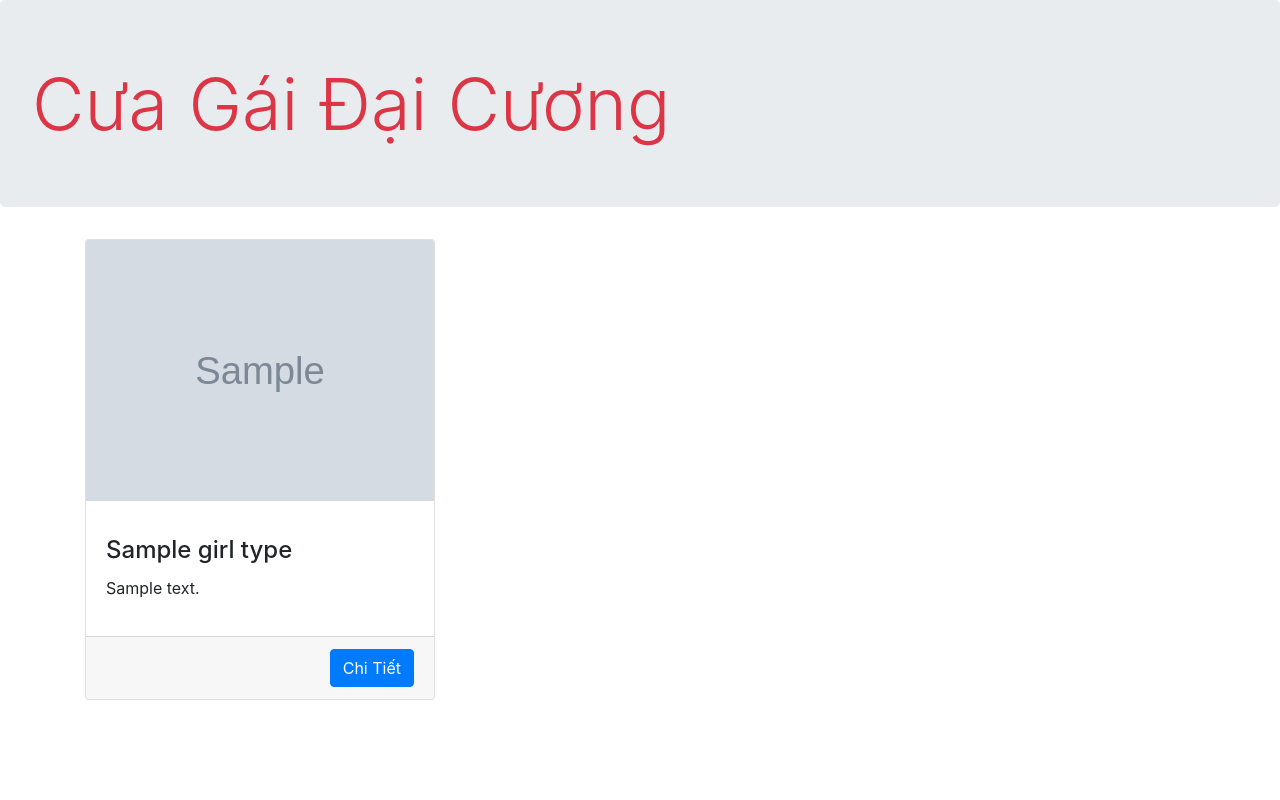
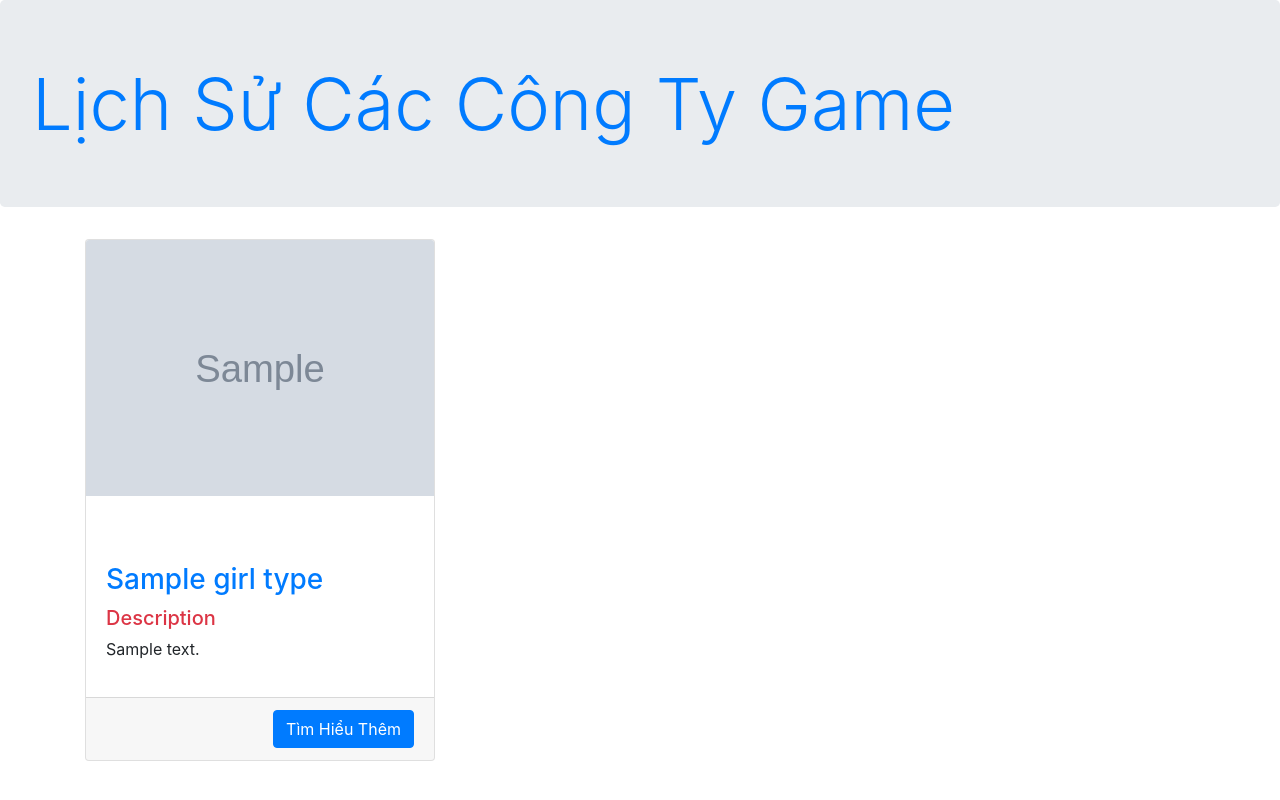
Before and after one commit to MinHoang/Web, a Python web app: template templates/index.html in a window 1280 px wide. Run offline with Jinja, Linux system fonts and the light colour scheme; the template is opened without the code that fills it: most values are stand-ins (such as "Sample title", 1, 10 or a date in 2020); grey boxes marked "Sample" are stand-in pictures; some libraries are stand-ins or nearby versions.

Commit message:
no message

```diff
--- a/static/index.css
+++ b/static/index.css
@@ -1,8 +1,38 @@
-.card-girl-type {
-  min-height: 420px !important;
+/*#magenta_tag{
+  background-color: magenta;
+}*/
+/*#des{
+  color: Crimson;
+}
+.font-30{
+  font-size: 30px;
+}
+h1{
+  text-align: center;
+  background-color: LightGrey;
+
+
+}
+ body {
+   background-color: LightPink  ;
+ }
+h3{
+  color: DeepPink ;
+}
+.girl_type{
+  background-color: lavender;
+  padding: 20px;
+  margin: 5px;
+}*/
+#info{
+  color: red;
+  font-size: 30px;
+}
+.card-girl-type{
+  min-height: : 636px !important
 }
 
 .card-girl-img {
   object-fit: cover;
-  height: 20vw !important;
+  height: 20vw !important ;
 }
--- a/templates/index.html
+++ b/templates/index.html
@@ -2,50 +2,54 @@
 <html>
   <head>
     <meta charset="utf-8">
-    <title>Cưa gái đại cương</title>
-
+    <title>Game Companies</title>
     <link rel="stylesheet" href="https://maxcdn.bootstrapcdn.com/bootstrap/4.0.0-beta/css/bootstrap.min.css" integrity="sha384-/Y6pD6FV/Vv2HJnA6t+vslU6fwYXjCFtcEpHbNJ0lyAFsXTsjBbfaDjzALeQsN6M" crossorigin="anonymous">
     <link rel="stylesheet" href="/static/index.css">
 
     <script src="https://code.jquery.com/jquery-3.2.1.slim.min.js" integrity="sha384-KJ3o2DKtIkvYIK3UENzmM7KCkRr/rE9/Qpg6aAZGJwFDMVNA/GpGFF93hXpG5KkN" crossorigin="anonymous"></script>
   <script src="https://cdnjs.cloudflare.com/ajax/libs/popper.js/1.11.0/umd/popper.min.js" integrity="sha384-b/U6ypiBEHpOf/4+1nzFpr53nxSS+GLCkfwBdFNTxtclqqenISfwAzpKaMNFNmj4" crossorigin="anonymous"></script>
   <script src="https://maxcdn.bootstrapcdn.com/bootstrap/4.0.0-beta/js/bootstrap.min.js" integrity="sha384-h0AbiXch4ZDo7tp9hKZ4TsHbi047NrKGLO3SEJAg45jXxnGIfYzk4Si90RDIqNm1" crossorigin="anonymous"></script>
-
+  </head>
+  <head>
+    <h1 class="text-primary jumbotron display-3 d-none d-md-block ">Lịch Sử Các Công Ty Game</h1>
   </head>
   <body>
 
-    <h4 id="green_tag" class="text-danger jumbotron display-3 d-none d-md-block" >Cưa Gái Đại Cương</h4>
      <h4 class="text-primary d-md-none">Cưa gái đại cương</h4>
+<div class="container">
 
-    <div class="container">
+
 <div class="row">
-
-        {% for girl_type in girl_types %}
-
-        <div class="col-md-4 col-sm-6 m*-3">
-
+  {% for girl_type in girl_type %}
+  <div class="col-md-4 col-sm-6 m*-5">
     <div class="card-girl-type card mb-4">
-
-            <img src="{{ girl_type["image"] }}" alt="" class="card-img-top mb-3 img-fluid">
-
+      <img src="{{ girl_type["image"] }}" alt="{{ girl_type["name"] }}" class="card-girl-img mb-5 img-fluid card-img-top">
       <div class="card-body">
-
-              <h4 class ="card-title"> {{ girl_type["name"] }} </h4>
+        <h3 class="text-primary card-title">{{ girl_type["name"] }}</h3>
+        <h5 id = "des" class="text-danger">Description</h5>
         <p>{{ girl_type["description"] }}</p>
         </div>
+        <div class="card-footer">
+          <div class="clearfix">
+              <button class="btn btn-primary float-right">Tìm Hiểu Thêm</button>
+          </div>
 
-              <div class="card-footer">
-                <div class="clear-fix">
-
-                  <button class="btn btn-primary float-right">Chi Tiết</button>
 
       </div>
+
+
     </div>
+
   </div>
-        </div>
+
+
+
+
+
 {% endfor %}
 </div>
 </div>
 
+
   </body>
 </html>
```
Also changed, not shown: app.py (+53 -19 lines), mlab.py (+5 -7 lines), templates/about.html (added, +11 -0 lines), templates/bmi_calc.html (+6 -7 lines), templates/tutorial.html (added, +11 -0 lines). Lines whose indentation alone changed are shown as unchanged.
